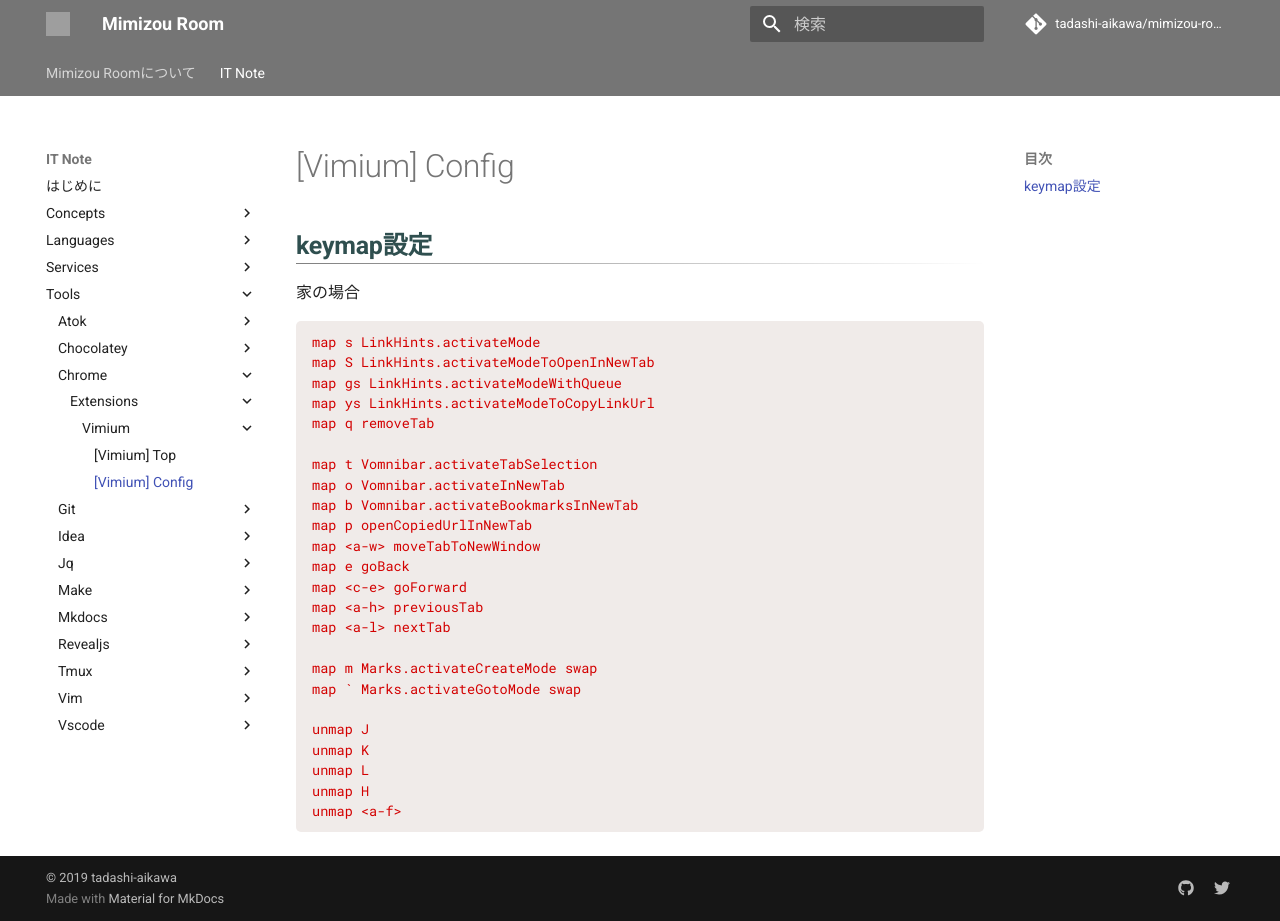
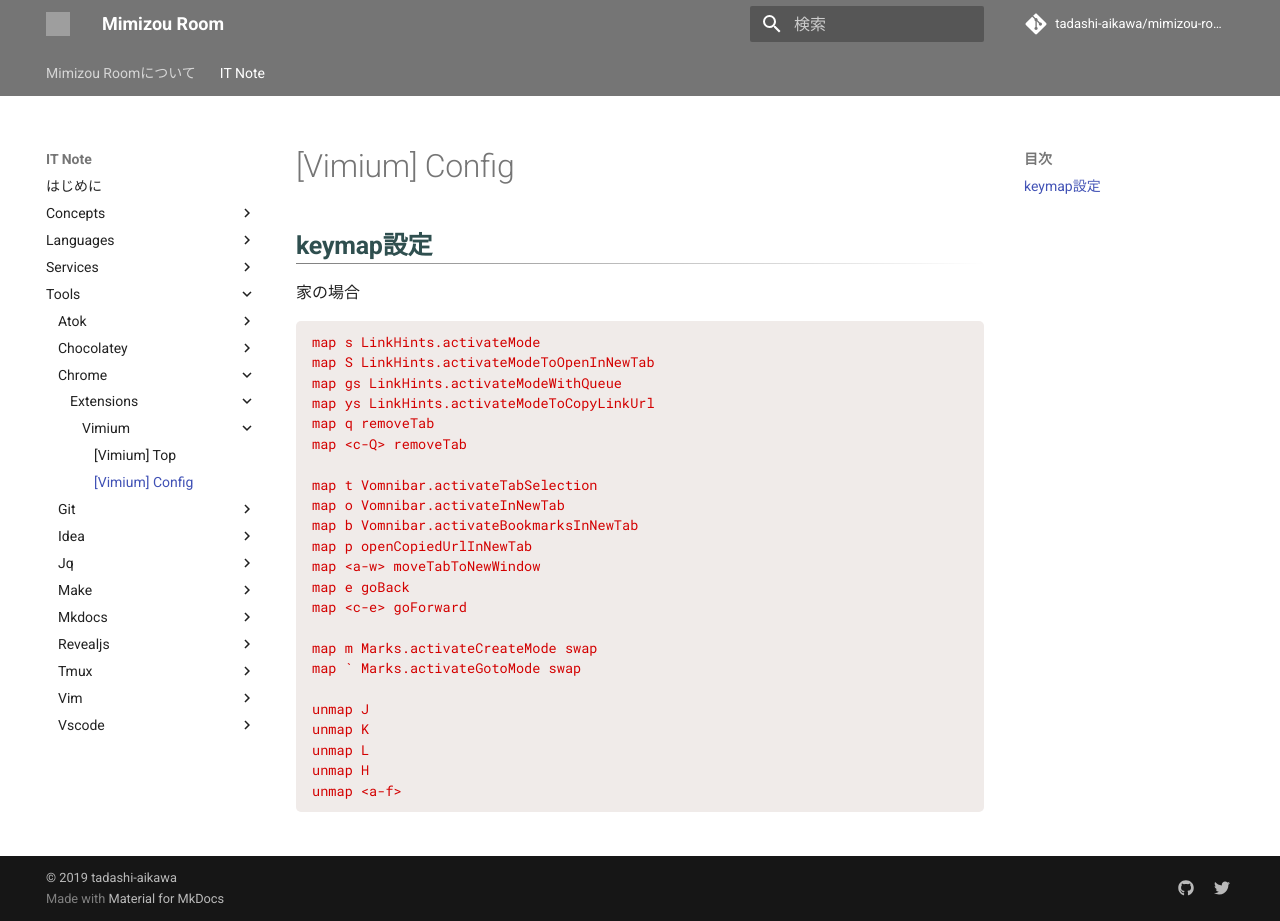
Before and after one commit to tadashi-aikawa/mimizou-room, an MkDocs documentation site: the page built from docs/IT_Note/tools/chrome/extensions/vimium/config.md, in a window 1280 px wide and 921 px high. Built offline with MkDocs 1.6.1 and Material for MkDocs 9.7.7, drawn with Linux system fonts in a browser that asks for light colours; comment, search, counter and statistics services are not loaded; grey boxes are pictures that could not be loaded.

Commit message:
[Vimium] AutoHotKeyに割り当てた設定に関するキーバインドを削除

```diff
--- a/docs/IT_Note/tools/chrome/extensions/vimium/config.md
+++ b/docs/IT_Note/tools/chrome/extensions/vimium/config.md
@@ -12,6 +12,7 @@
 map gs LinkHints.activateModeWithQueue
 map ys LinkHints.activateModeToCopyLinkUrl
 map q removeTab
+map <c-Q> removeTab
 
 map t Vomnibar.activateTabSelection
 map o Vomnibar.activateInNewTab
@@ -20,8 +21,6 @@
 map <a-w> moveTabToNewWindow
 map e goBack
 map <c-e> goForward
-map <a-h> previousTab
-map <a-l> nextTab
 
 map m Marks.activateCreateMode swap
 map ` Marks.activateGotoMode swap
```
